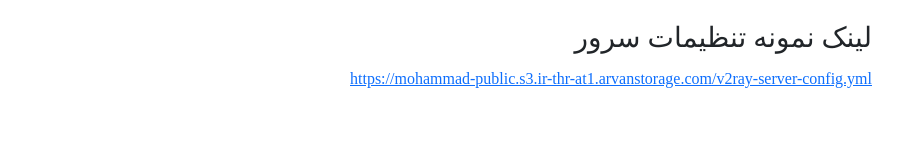
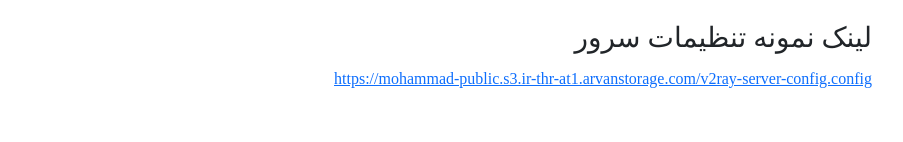
Before and after one commit to MN-Service/mn-service.github.io, a plain HTML site: page index.html in a window 1280 px wide. Shown: the part 433-575 px from the top of the page, without its empty margins (326-1229 px from the left). Drawn offline with nearby package versions, Linux system fonts and the light colour scheme; a small style sheet from the web is missing.

Commit message:
Update index.html

```diff
--- a/index.html
+++ b/index.html
@@ -26,7 +26,7 @@
         <h2 class="h3 mt-5">لینک پروفایل clash</h2>
         <a href="https://mohammad-public.s3.ir-thr-at1.arvanstorage.com/common.yml">https://mohammad-public.s3.ir-thr-at1.arvanstorage.com/common.yml</a>
         <h2 class="h3 mt-5">لینک نمونه تنظیمات سرور</h2>
-        <a href="https://mohammad-public.s3.ir-thr-at1.arvanstorage.com/v2ray-server-config.yml">https://mohammad-public.s3.ir-thr-at1.arvanstorage.com/v2ray-server-config.yml</a>
+        <a href="https://mohammad-public.s3.ir-thr-at1.arvanstorage.com/v2ray-server-config.yml">https://mohammad-public.s3.ir-thr-at1.arvanstorage.com/v2ray-server-config.config</a>
         <h2 class="h3 mt-5">لینک github برای گزارش خرابی</h2>
         <a href="https://github.com/MN-Service/mn-service.github.io">github</a>
         <p>اگر استفاده کردین اوکی بود یه ستاره هم به ما بدین تو گیت هاب :)</p>
```
